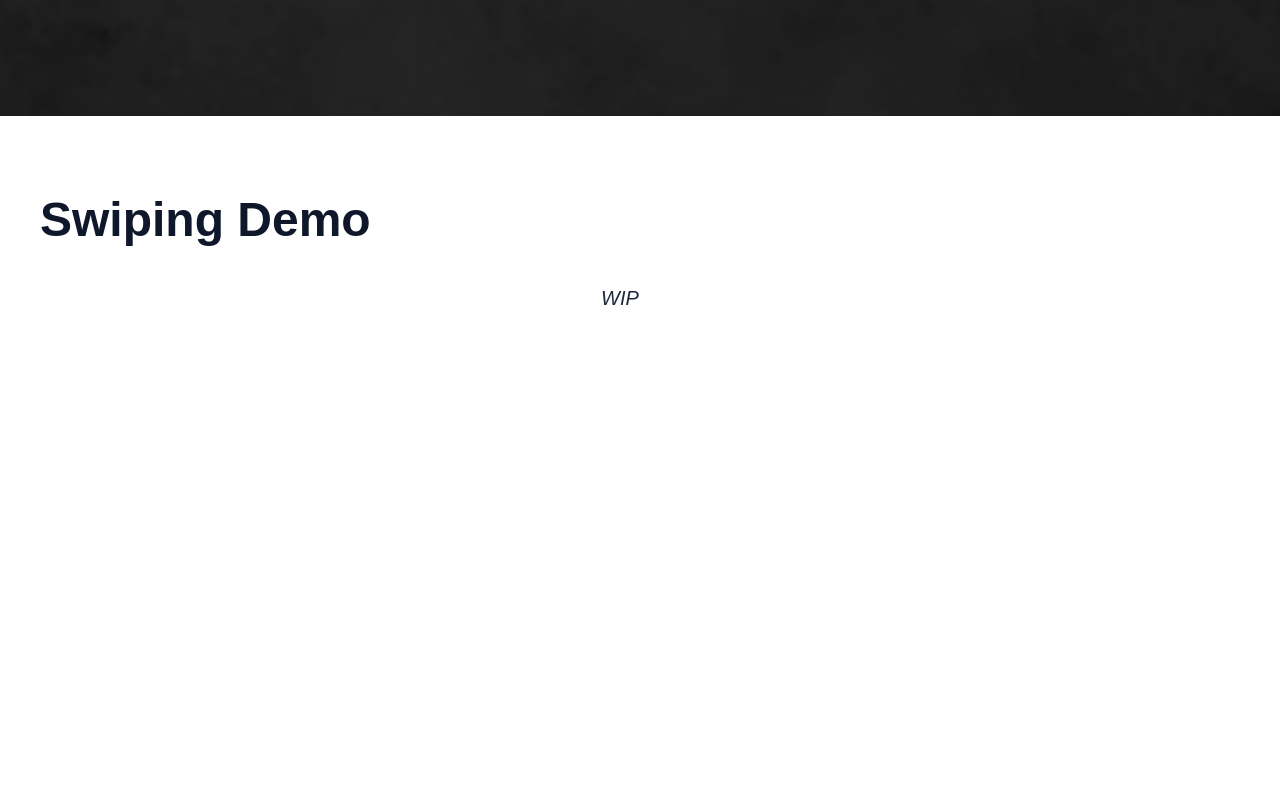
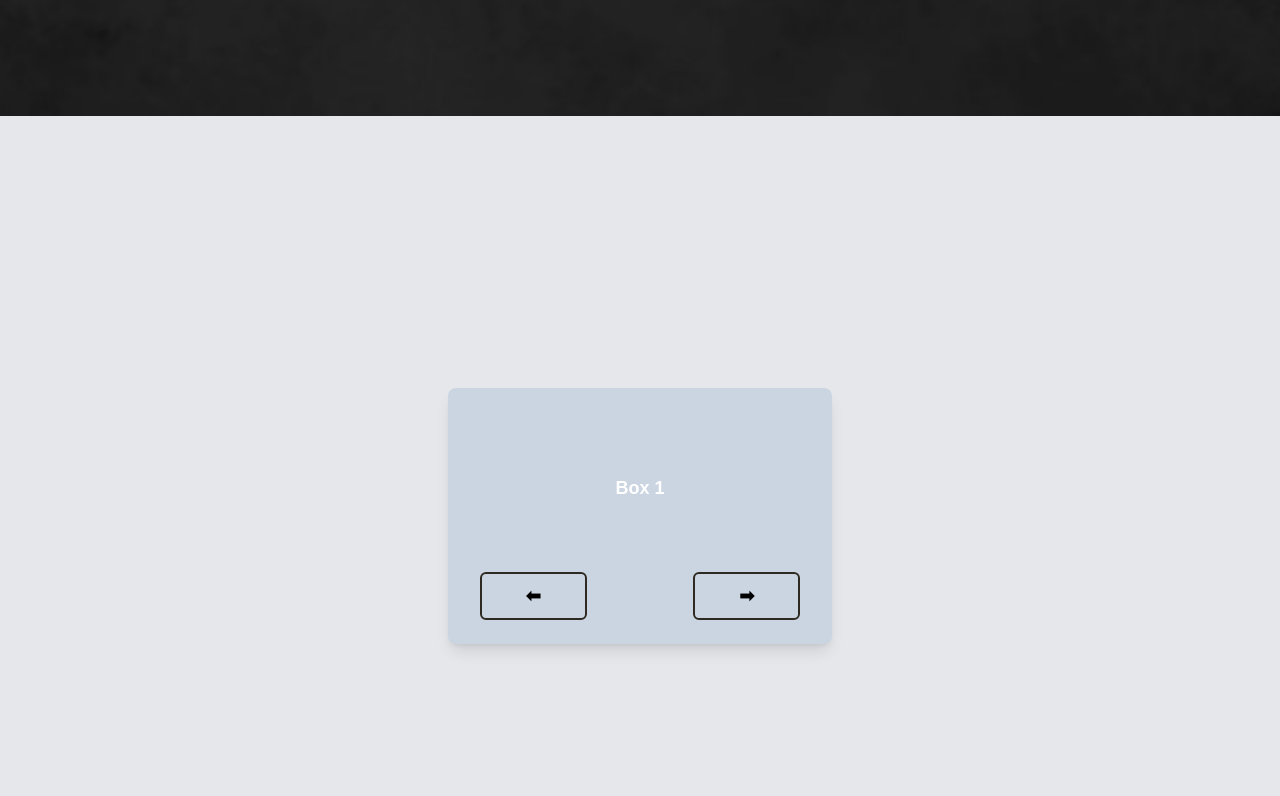
Before and after one commit to Gunjiilkham/CoFound, a Next.js app: page / in a window 1280 px wide. Shown: the part 1544-2340 px from the top of the page. Built offline with nearby package versions, Linux system fonts and the light colour scheme.

Commit message:
Added a functional  swiping box on the main page (will be removed later).

```diff
--- a/package.json
+++ b/package.json
@@ -17,6 +17,7 @@
     "dotenv": "^16.4.7",
     "express": "^4.21.2",
     "formidable": "^2.1.2",
+    "framer-motion": "^12.4.7",
     "next": "^15.1.7",
     "openai": "^4.81.0",
     "pg": "^8.13.3",
--- /dev/null
+++ b/src/app/components/DraggableBoxes.js
@@ -0,0 +1,62 @@
+import { useState } from "react";
+import { motion, useAnimation } from "framer-motion";
+
+export default function DraggableBox() {
+  const [currentBox, setCurrentBox] = useState(1);
+  const controls = useAnimation();
+
+  // Handle drag end
+  const handleDragEnd = (_, info) => {
+    if (info.offset.x < -100) {
+      handleSwipeLeft();
+    } else if (info.offset.x > 100) {
+      handleSwipeRight();
+    }
+  };
+
+  const handleSwipeLeft = async () => {
+    await controls.start({ x: "-100vw", opacity: 0 });
+    setCurrentBox((prev) => (prev === 1 ? 2 : 1));
+    await controls.start({ x: 0, opacity: 1 });
+  };
+
+  const handleSwipeRight = async () => {
+    await controls.start({ x: "100vw", opacity: 0 });
+    setCurrentBox((prev) => (prev === 1 ? 2 : 1));
+    await controls.start({ x: 0, opacity: 1 });
+  };
+
+  return (
+    <div className="flex justify-center items-center min-h-screen bg-gray-200">
+      <motion.div
+        className="w-96 h-64 bg-slate-300 flex flex-col justify-between items-center text-white font-bold text-lg cursor-pointer rounded-lg shadow-lg transition-transform z-10 p-4 relative"
+        drag="x"
+        dragConstraints={{ left: -200, right: 200 }}
+        onDragEnd={handleDragEnd}
+        animate={controls}
+      >
+        {/* Box Content */}
+        <div className="flex-grow flex justify-center items-center">
+          {currentBox === 1 ? "Box 1" : "Box 2"}
+        </div>
+
+        {/* Buttons at the Bottom */}
+        <div className="flex justify-between w-full pb-2 px-4">
+          <button
+            className="px-4 py-2 bg-transparent rounded-md hover:bg-red-600 transition w-1/3"
+            onClick={handleSwipeLeft}
+          >
+            ⬅
+          </button>
+
+          <button
+            className="px-4 py-2 bg-transparent rounded-md hover:bg-green-600 transition w-1/3"
+            onClick={handleSwipeRight}
+          >
+            ➡
+          </button>
+        </div>
+      </motion.div>
+    </div>
+  );
+}
--- a/src/pages/index.js
+++ b/src/pages/index.js
@@ -2,13 +2,14 @@
 
 import { useRouter } from 'next/navigation';
 import InternshipList from '../app/components/InternshipList';
+import DraggableBoxes from '../app/components/DraggableBoxes';
 import '../app/globals.css';
 
 const Page = () => {
   const router = useRouter();
   return (
     <div className="page-container flex flex-col min-h-screen">
-      <nav className="w-full bg-black sticky top-0 left-0">
+      <nav className="w-full bg-black sticky top-0 left-0 z-50">
         <header className="sticky w-full flex justify-between px-10 py-1 z-50 bg-black hover:drop-shadow-[0_10px_15px_rgba(0,0,0,0.7)] transition-shadow">
           <div className="flex items-center">
             <img src="/favicon2.ico" alt="Logo" className="h-10 w-10 mr-1"/>
@@ -75,12 +76,7 @@ const Page = () => {
 
       <section
         className="min-h-screen w-full flex flex-col items-left place-content-start bg-cover bg-center">
-          <h2 className="text-3xl md:text-5xl font-bold text-left pt-10 mt-10 ml-10 text-slate-900">
-            Swiping Demo
-          </h2>
-          <p className="text-xl md:text-xl italic text-bold text-center text-slate-800 pt-10 mr-10 mb-8">
-            WIP
-          </p>
+          <DraggableBoxes />
       </section>
 
       <main className="min-h-screen bg-gray-50">
```
Also changed, not shown: 1 other file (tests, documents, lock files or other folders).
